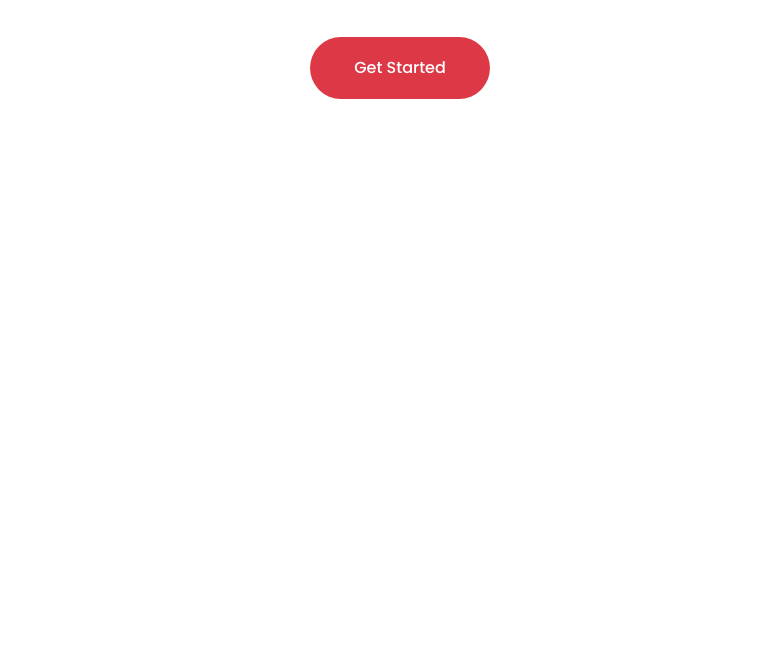
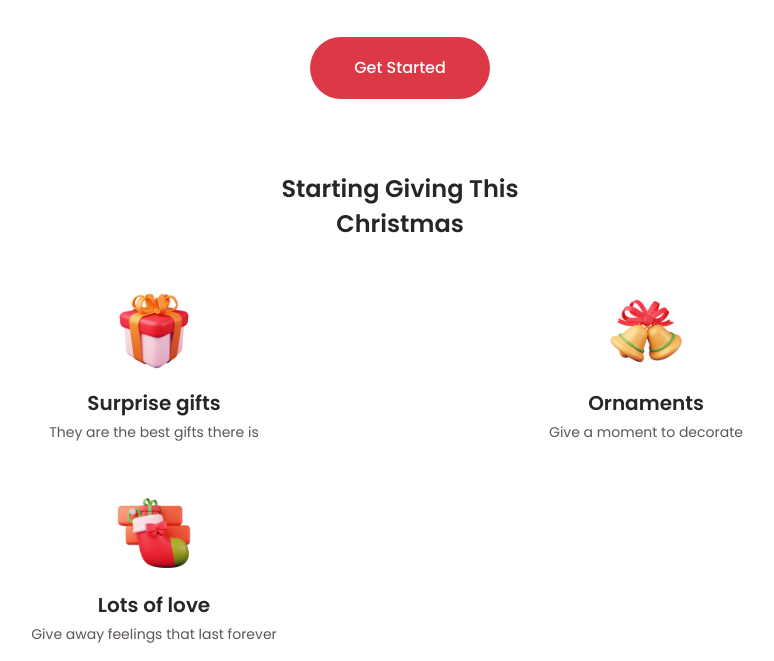
Before and after one commit to Victor3x/christmas-project, a website built with Vite: page index.html in a window 1280 px wide. Shown: the part 531-1192 px from the top of the page, without its empty margins (108-882 px from the left). Before the commit the page ends 800 px from the top, so only its background shows below. Built offline with nearby package versions, Linux system fonts and the light colour scheme.

Commit message:
feat: giving section

```diff
--- a/index.html
+++ b/index.html
@@ -55,6 +55,29 @@
         </div>
       </div>
     </section>
+
+    <section class="giving section container">
+      <h2 class="section__title">Starting Giving This <br />Christmas</h2>
+      <div class="giving__container grid">
+        <div class="giving__content">
+          <img class="giving__img" src="./src/assets/img/giving1.png" alt="">
+          <h3 class="giving__title">Surprise gifts</h3>
+          <p class="giving__description">They are the best gifts there is</p>
+        </div>
+
+        <div class="giving__content">
+          <img class="giving__img" src="./src/assets/img/giving2.png" alt="">
+          <h3 class="giving__title">Ornaments</h3>
+          <p class="giving__description">Give a moment to decorate</p>
+        </div>
+
+        <div class="giving__content">
+          <img class="giving__img" src="./src/assets/img/giving3.png" alt="">
+          <h3 class="giving__title">Lots of love</h3>
+          <p class="giving__description">Give away feelings that last forever</p>
+        </div>
+      </div>
+    </section>
   </main>
 
   <script src="./src/js/main.js"></script>
--- a/src/css/styles.css
+++ b/src/css/styles.css
@@ -268,3 +268,32 @@ button {
 .button:hover {
   background-color: var(--first-color-alt);
 }
+
+/*=============== GIVING ===============*/
+
+.giving__container {
+  grid-template-columns: repeat(2, 1fr);
+  gap: 2.5rem 1rem;
+}
+
+.giving__content {
+  text-align: center;
+}
+
+.giving__img {
+  width: 100px;
+  transition: .3s;
+}
+
+.giving__title {
+  font-size: var(--h3-font-size);
+  margin-bottom: var(--mb-0-25);
+}
+
+.giving__description {
+  font-size: var(--small-font-size);
+}
+
+.giving__img:hover {
+  transform: translateY(-.25rem);
+}
```
